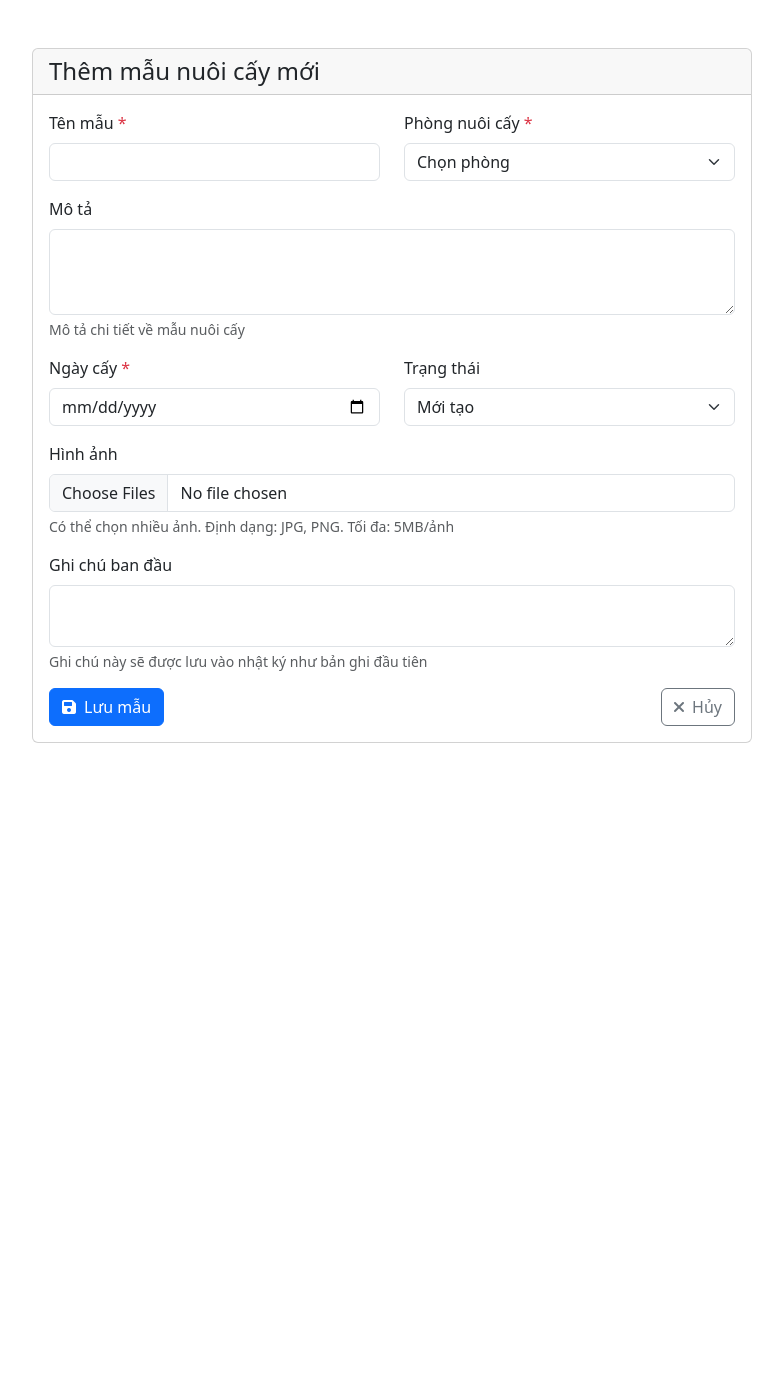
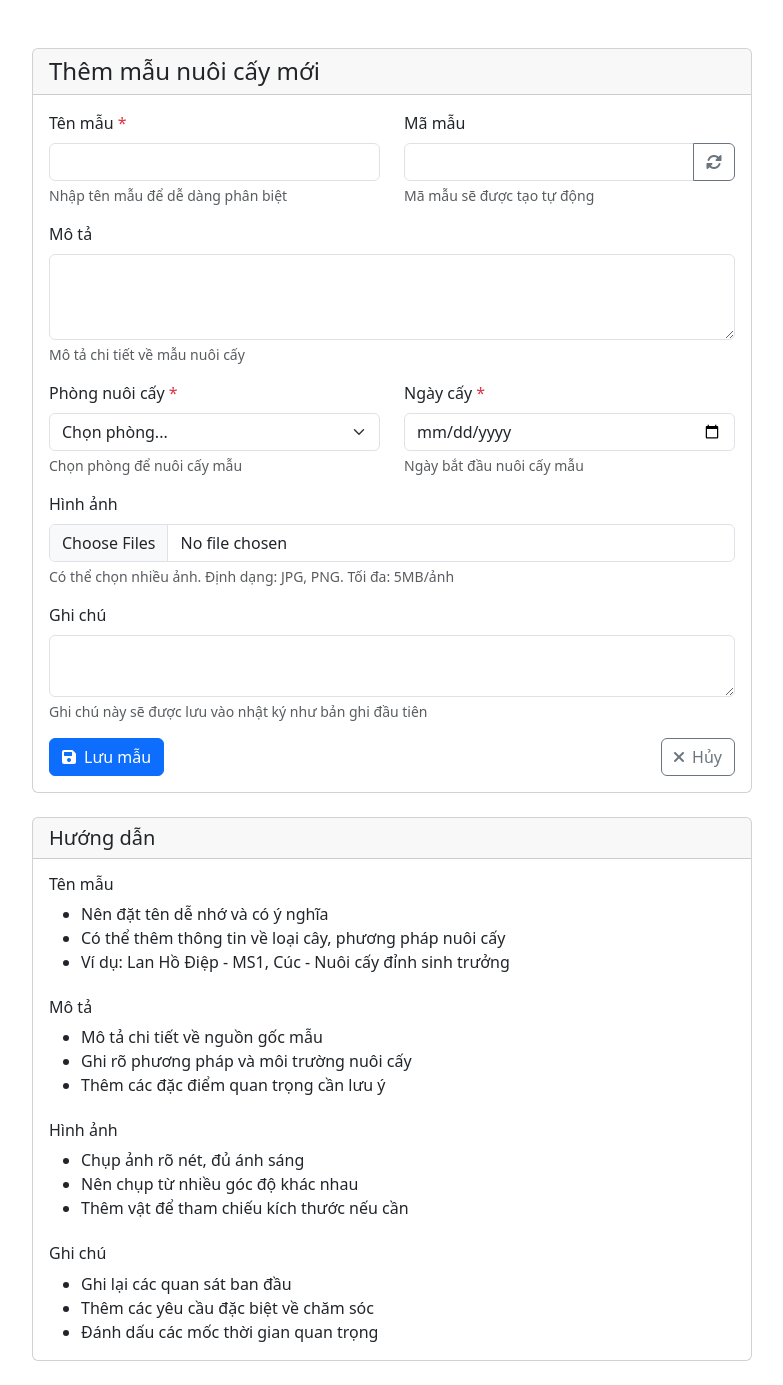
Before and after one commit to minhanh3110-svg/xuanhuong, a Flask app: template templates/them_mau.html in a window 1280 px wide. Shown: the part 56-1441 px from the top of the page, without its empty margins (248-1031 px from the left). Before the commit the page ends 799 px from the top, so only its background shows below. Run offline with Flask 3, Linux system fonts and the light colour scheme; the template is opened without the code that fills it, so the values that code supplies are empty.

Commit message:
Update them_mau.html

```diff
--- a/templates/them_mau.html
+++ b/templates/them_mau.html
@@ -11,22 +11,26 @@
                     <h4 class="mb-0">Thêm mẫu nuôi cấy mới</h4>
                 </div>
                 <div class="card-body">
-                    <form method="POST" action="{{ url_for('them_mau_moi') }}" enctype="multipart/form-data">
+                    <form method="POST" action="{{ url_for('mau.them_mau_moi') }}"
+                          enctype="multipart/form-data">
                         {{ form.csrf_token }}
 
                         <div class="row mb-3">
                             <div class="col-md-6">
                                 <label class="form-label">Tên mẫu <span class="text-danger">*</span></label>
                                 <input type="text" class="form-control" name="ten" required>
+                                <div class="form-text">Nhập tên mẫu để dễ dàng phân biệt</div>
                             </div>
                             <div class="col-md-6">
-                                <label class="form-label">Phòng nuôi cấy <span class="text-danger">*</span></label>
-                                <select class="form-select" name="phong_id" required>
-                                    <option value="">Chọn phòng</option>
-                                    {% for phong in phong_list %}
-                                    <option value="{{ phong.id }}">{{ phong.ten }}</option>
-                                    {% endfor %}
-                                </select>
+                                <label class="form-label">Mã mẫu</label>
+                                <div class="input-group">
+                                    <input type="text" class="form-control" name="ma_mau" readonly>
+                                    <button type="button" class="btn btn-outline-secondary"
+                                            onclick="generateMaMau()">
+                                        <i class="fas fa-sync-alt"></i>
+                                    </button>
+                                </div>
+                                <div class="form-text">Mã mẫu sẽ được tạo tự động</div>
                             </div>
                         </div>
 
@@ -38,18 +42,26 @@
 
                         <div class="row mb-3">
                             <div class="col-md-6">
+                                <label class="form-label">Phòng nuôi cấy <span class="text-danger">*</span></label>
+                                <select class="form-select" name="phong_id" required>
+                                    <option value="">Chọn phòng...</option>
+                                    {% for phong in phong_list %}
+                                    <option value="{{ phong.id }}"
+                                            {% if phong.trang_thai != 'Hoạt động' %}disabled{% endif %}>
+                                        {{ phong.ten }}
+                                        {% if phong.trang_thai != 'Hoạt động' %}
+                                        ({{ phong.trang_thai }})
+                                        {% endif %}
+                                    </option>
+                                    {% endfor %}
+                                </select>
+                                <div class="form-text">Chọn phòng để nuôi cấy mẫu</div>
+                            </div>
+                            <div class="col-md-6">
                                 <label class="form-label">Ngày cấy <span class="text-danger">*</span></label>
                                 <input type="date" class="form-control" name="ngay_cay"
                                        value="{{ today }}" required>
-                            </div>
-                            <div class="col-md-6">
-                                <label class="form-label">Trạng thái</label>
-                                <select class="form-select" name="trang_thai">
-                                    <option value="Mới tạo">Mới tạo</option>
-                                    <option value="Đang phát triển">Đang phát triển</option>
-                                    <option value="Cần chăm sóc">Cần chăm sóc</option>
-                                    <option value="Đã hoàn thành">Đã hoàn thành</option>
-                                </select>
+                                <div class="form-text">Ngày bắt đầu nuôi cấy mẫu</div>
                             </div>
                         </div>
 
@@ -63,7 +75,7 @@
                         </div>
 
                         <div class="mb-3">
-                            <label class="form-label">Ghi chú ban đầu</label>
+                            <label class="form-label">Ghi chú</label>
                             <textarea class="form-control" name="ghi_chu" rows="2"></textarea>
                             <div class="form-text">
                                 Ghi chú này sẽ được lưu vào nhật ký như bản ghi đầu tiên
@@ -81,12 +93,68 @@
                     </form>
                 </div>
             </div>
+
+            <!-- Hướng dẫn -->
+            <div class="card mt-4">
+                <div class="card-header">
+                    <h5 class="mb-0">Hướng dẫn</h5>
+                </div>
+                <div class="card-body">
+                    <div class="mb-4">
+                        <h6>Tên mẫu</h6>
+                        <ul class="mb-0">
+                            <li>Nên đặt tên dễ nhớ và có ý nghĩa</li>
+                            <li>Có thể thêm thông tin về loại cây, phương pháp nuôi cấy</li>
+                            <li>Ví dụ: Lan Hồ Điệp - MS1, Cúc - Nuôi cấy đỉnh sinh trưởng</li>
+                        </ul>
+                    </div>
+
+                    <div class="mb-4">
+                        <h6>Mô tả</h6>
+                        <ul class="mb-0">
+                            <li>Mô tả chi tiết về nguồn gốc mẫu</li>
+                            <li>Ghi rõ phương pháp và môi trường nuôi cấy</li>
+                            <li>Thêm các đặc điểm quan trọng cần lưu ý</li>
+                        </ul>
+                    </div>
+
+                    <div class="mb-4">
+                        <h6>Hình ảnh</h6>
+                        <ul class="mb-0">
+                            <li>Chụp ảnh rõ nét, đủ ánh sáng</li>
+                            <li>Nên chụp từ nhiều góc độ khác nhau</li>
+                            <li>Thêm vật để tham chiếu kích thước nếu cần</li>
+                        </ul>
+                    </div>
+
+                    <div>
+                        <h6>Ghi chú</h6>
+                        <ul class="mb-0">
+                            <li>Ghi lại các quan sát ban đầu</li>
+                            <li>Thêm các yêu cầu đặc biệt về chăm sóc</li>
+                            <li>Đánh dấu các mốc thời gian quan trọng</li>
+                        </ul>
+                    </div>
+                </div>
+            </div>
         </div>
     </div>
 </div>
 
 {% block scripts %}
 <script>
+// Tạo mã mẫu tự động
+function generateMaMau() {
+    fetch('/api/generate-ma-mau')
+        .then(response => response.json())
+        .then(data => {
+            document.querySelector('input[name="ma_mau"]').value = data.ma_mau;
+        });
+}
+
+// Tự động tạo mã mẫu khi trang tải xong
+document.addEventListener('DOMContentLoaded', generateMaMau);
+
 // Kiểm tra kích thước file ảnh
 document.querySelector('input[name="hinh_anh"]').addEventListener('change', function(e) {
     const files = e.target.files;
@@ -101,17 +169,14 @@ document.querySelector('input[name="hinh_anh"]').addEventListener('change', func
     }
 });
 
-// Tự động điền mã mẫu
-document.querySelector('input[name="ten"]').addEventListener('blur', function(e) {
-    const ten = e.target.value.trim();
-    if (ten) {
-        fetch('/api/generate-ma-mau')
-            .then(response => response.json())
-            .then(data => {
-                if (data.ma_mau) {
-                    document.querySelector('input[name="ma_mau"]').value = data.ma_mau;
-                }
-            });
+// Xác nhận trước khi hủy
+document.querySelector('a.btn-outline-secondary').addEventListener('click', function(e) {
+    const form = document.querySelector('form');
+    if (form.ten.value || form.mo_ta.value || form.ghi_chu.value ||
+        form.hinh_anh.files.length > 0) {
+        if (!confirm('Bạn có chắc chắn muốn hủy? Mọi thông tin đã nhập sẽ bị mất.')) {
+            e.preventDefault();
+        }
     }
 });
 </script>
```
